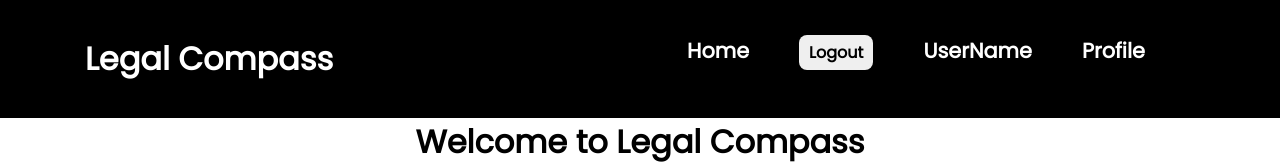
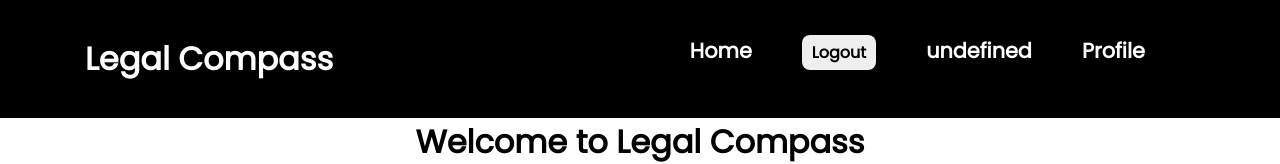
Before and after one commit to venky-17/SIH, a React (Create React App) app: page / in a window 1280 px wide. Shown: the top 164 px of the page. Built offline with nearby package versions, Linux system fonts and the light colour scheme; no server answers.

Commit message:
passed props to navbar for Uname n logout

```diff
--- a/src/Components/HomePg.js
+++ b/src/Components/HomePg.js
@@ -11,27 +11,10 @@ const Home = (props) => {
     console.log("User's display name:", props.name || location.state?.name);
   }, [props.name, location.state]);
 
-  const handleSignOut = () => {
-    const auth = getAuth();
-    const user = auth.currentUser;
-    if (user) {
-      signOut(auth)
-        .then(() => {
-          console.log("Sign-out successful.");
-          navigate("/")
-
-        })
-        .catch((error) => {
-          console.error("An error happened during sign-out:", error);
-        });
-    } else {
-      console.log("No user is currently authenticated.");
-    }
-  };
 
   return (
     <>
-      <Navbar/>
+      <Navbar name={props.name || location.state?.name}/>
       <h1>Welcome to  Legal Compass</h1>
 
       {props.name || location.state?.name ? (
@@ -39,7 +22,7 @@ const Home = (props) => {
           <h1>{`Welcome ${props.name || location.state?.name}`}</h1>
           <button>  <Link to="https://hrrakesh.pythonanywhere.com/">ChatBot</Link> </button>
 
-          <button onClick={handleSignOut}>Logout</button>
+
         </>
       ) : (
         <>
--- a/src/Components/Navbar.js
+++ b/src/Components/Navbar.js
@@ -1,7 +1,33 @@
 import "../Css/Navbar.css"
+import React, { useEffect } from "react";
+import { getAuth, signOut } from "firebase/auth";
+import { Link, useLocation , useNavigate} from "react-router-dom";
 
 
-const Navbar = () =>{
+const Navbar = (props) =>{
+    const navigate = useNavigate();
+    const location = useLocation();
+    useEffect(() => {
+        console.log("User's display name:", props.name || location.state?.name);
+      }, [props.name, location.state]);
+
+    const handleSignOut = () => {
+        const auth = getAuth();
+        const user = auth.currentUser;
+        if (user) {
+          signOut(auth)
+            .then(() => {
+              console.log("Sign-out successful.");
+              navigate("/")
+
+            })
+            .catch((error) => {
+              console.error("An error happened during sign-out:", error);
+            });
+        } else {
+          console.log("No user is currently authenticated.");
+        }
+      };
     return (
         <>
         <nav>
@@ -11,8 +37,8 @@ const Navbar = () =>{
             <div className="nav-items">
                 <ul>
                     <li><a href="#">Home</a></li>
-                    <li><button className="logout-btn">Logout</button></li>
-                    <li><a href="">UserName</a></li>
+                    <li><button className="logout-btn"  onClick={handleSignOut}>Logout</button></li>
+                    <li><a href="">{` ${props.name || location.state?.name}`}</a></li>
                     <li><a href="#">Profile</a></li>
                 </ul>
             </div>
--- a/src/Css/Navbar.css
+++ b/src/Css/Navbar.css
@@ -110,9 +110,9 @@ nav{
     transition: .5s;
     color: initial;
 }
-a{
+/* a{
     pointer-events: none;
-}
+} */
 
 
 /*-----------response---------*/
```
